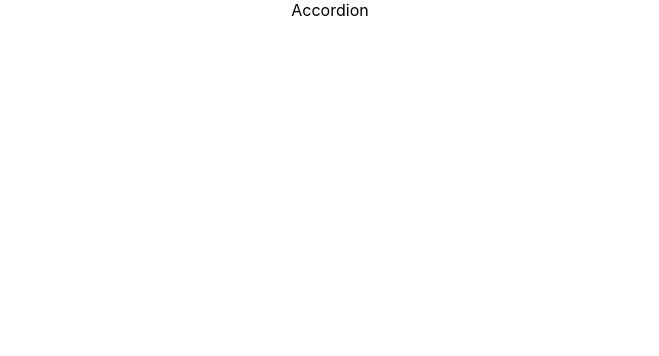
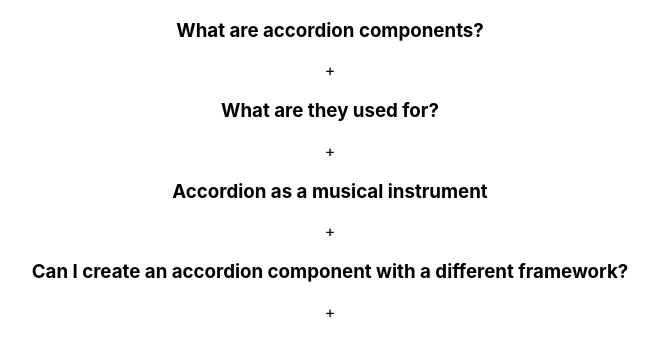
Before and after one commit to saranyavinjarapu/ReactCodingConcepts, a React (Create React App) app: page / in a window 1280 px wide. Shown: the top 356 px of the page, without its empty margins (310-969 px from the left). Built offline with nearby package versions, Linux system fonts and the light colour scheme.

Commit message:
setup base structure for accordion title information

```diff
--- a/src/components/Accordion/data.js
+++ b/src/components/Accordion/data.js
@@ -0,0 +1,28 @@
+const data = [
+  {
+    id: "1",
+    question: "What are accordion components?",
+    answer:
+      "Accordion components are user interface elements used for organizing and presenting content in a collapsible manner. They typically consist of a header, content, and an expand/collapse action.",
+  },
+  {
+    id: "2",
+    question: "What are they used for?",
+    answer:
+      "They are commonly employed in various contexts, including FAQs, product descriptions, navigation menus, settings panels, and data tables, to save screen space and provide a structured and user-friendly interface for presenting information or options.",
+  },
+  {
+    id: "3",
+    question: "Accordion as a musical instrument",
+    answer:
+      "The accordion is a musical instrument with a keyboard and bellows. It produces sound by air passing over reeds when the player expands or compresses the bellows, used in various music genres.",
+  },
+  {
+    id: "4",
+    question: "Can I create an accordion component with a different framework?",
+    answer:
+      "Yes of course, it is very possible to create an accordion component with another framework.",
+  },
+];
+
+export default data;
--- a/src/components/Accordion/index.js
+++ b/src/components/Accordion/index.js
@@ -1,7 +1,25 @@
 import React from "react";
+import data from "./data";
 
 const Accordion = () => {
-  return <div>Accordion</div>;
+  return (
+    <div className="wrapper">
+      <div className="Accordion">
+        {data && data.length > 0 ? (
+          data.map((dataItem) => (
+            <div className="item">
+              <div className="title">
+                <h3>{dataItem.question}</h3>
+                <span>+</span>
+              </div>
+            </div>
+          ))
+        ) : (
+          <div>No Data Found</div>
+        )}
+      </div>
+    </div>
+  );
 };
 
 export default Accordion;
```
